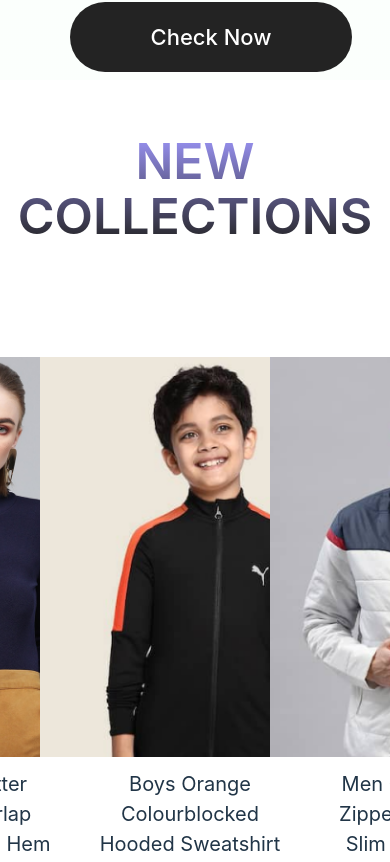
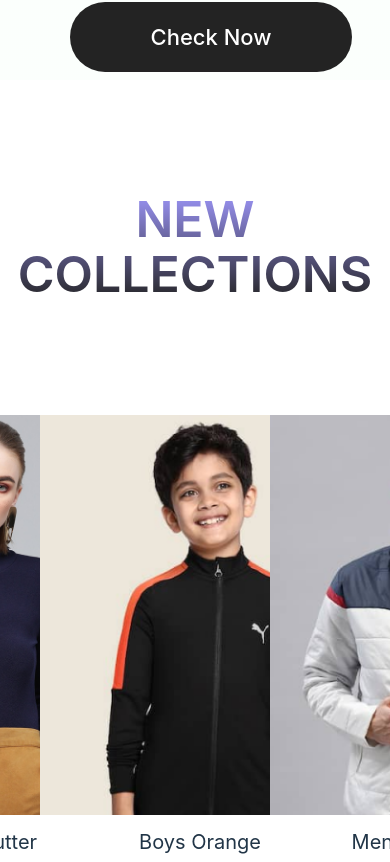
Before and after one commit to DontStopPrograming/e-commerce-clothing, a React (Vite) app: page / in a window 390 px wide. Shown: the part 2089-2951 px from the top of the page. Built offline with nearby package versions, Linux system fonts and the light colour scheme.

Commit message:
error responsive component shop

```diff
--- a/src/components/Item/item.css
+++ b/src/components/Item/item.css
@@ -49,7 +49,7 @@
 
     .item p {
         width: 100%;
-        margin-left: 50px;
+        margin-left: 30%;
     }
 
     .item .item-prices {
--- a/src/components/NewCollections/newCollections.css
+++ b/src/components/NewCollections/newCollections.css
@@ -40,7 +40,7 @@
 @media (max-width: 768px) {
 
     .new-collections {
-        margin-top: 20px;
+        margin-top: 20%;
     }
 
 }
--- a/src/components/Offers/offers.css
+++ b/src/components/Offers/offers.css
@@ -85,11 +85,7 @@
     }
 
     .offers-left p {
-
         font-size: 1rem;
-
-
-
     }
 
 }
```
